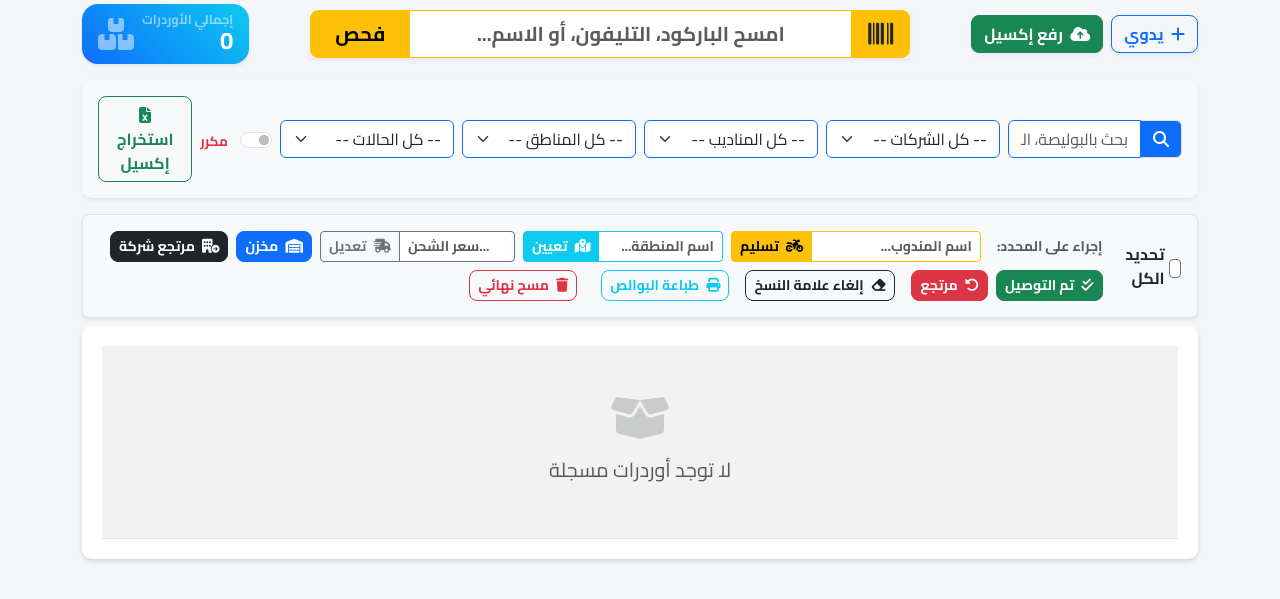
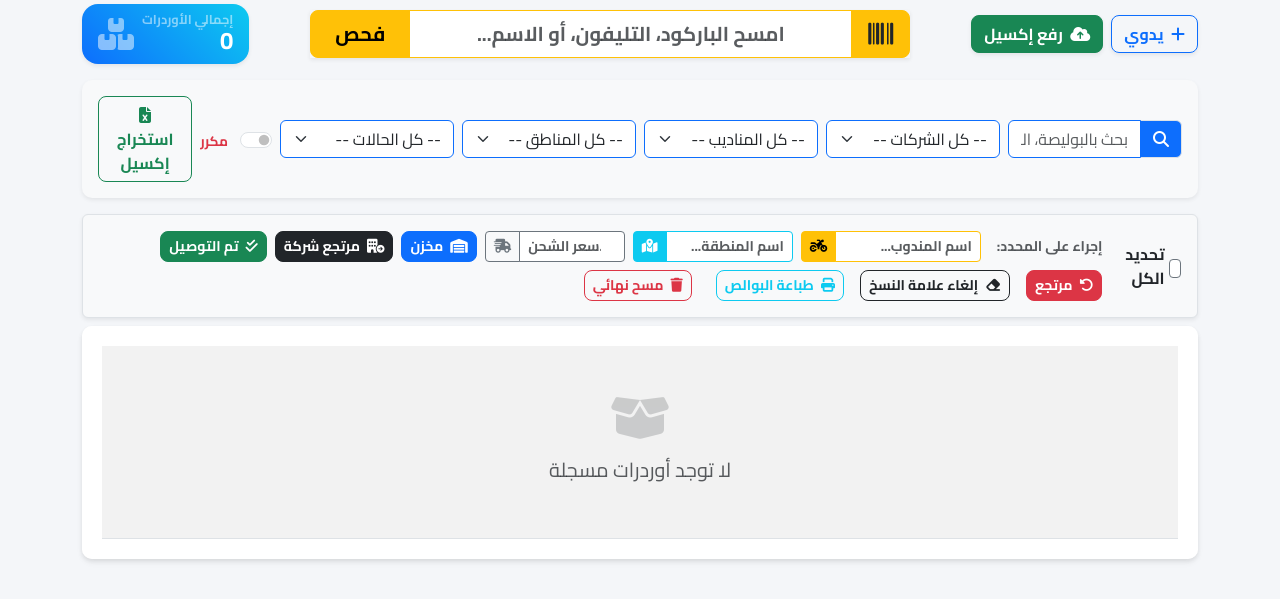
Before and after one commit to mostafa3sliaa/shipping-app, a Flask app: page / in a window 1280 px wide, after a click on "سجل الأوردرات". Shown: the part 102-701 px from the top of the page. Run offline with Flask 3, Linux system fonts and the light colour scheme; the visitor is signed in with stand-in values (Sample User, id 1); data that the repository does not hold is empty; some libraries are stand-ins or nearby versions.

Commit message:
Remove text words from bulk action buttons and support Enter key execution

```diff
--- a/templates/index.html
+++ b/templates/index.html
@@ -358,29 +358,29 @@
                 <div class="d-flex gap-2 flex-wrap">
                     <span class="text-muted align-self-center small fw-bold me-2">إجراء على المحدد:</span>
                     <input type="hidden" name="action" id="mainBulkActionField">
-                    <div class="input-group input-group-sm" style="width: 250px;">
-                        <input type="text" name="courier_name" list="couriers_list" class="form-control border-warning fw-bold" placeholder="اسم المندوب..." onkeypress="if(event.key === 'Enter'){ event.preventDefault(); document.getElementById('mainBulkActionField').value='assign_courier'; this.form.submit(); }">
-                        <button type="submit" class="btn btn-warning fw-bold" onclick="document.getElementById('mainBulkActionField').value='assign_courier'">
-                            <i class="fa-solid fa-motorcycle me-1"></i> تسليم
+                    <div class="input-group input-group-sm" style="width: 180px;">
+                        <input type="text" name="courier_name" list="couriers_list" class="form-control border-warning fw-bold" placeholder="اسم المندوب..." onkeydown="if(event.key === 'Enter'){ event.preventDefault(); document.getElementById('mainBulkActionField').value='assign_courier'; this.form.submit(); }">
+                        <button type="submit" class="btn btn-warning fw-bold" title="تسليم للمندوب" onclick="document.getElementById('mainBulkActionField').value='assign_courier'">
+                            <i class="fa-solid fa-motorcycle"></i>
                         </button>
                     </div>
 
-                    <div class="input-group input-group-sm" style="width: 200px;">
-                        <input type="text" name="bulk_region_name" list="regions_list" class="form-control border-info fw-bold" placeholder="اسم المنطقة..." onkeypress="if(event.key === 'Enter'){ event.preventDefault(); document.getElementById('mainBulkActionField').value='set_region'; this.form.submit(); }">
+                    <div class="input-group input-group-sm" style="width: 160px;">
+                        <input type="text" name="bulk_region_name" list="regions_list" class="form-control border-info fw-bold" placeholder="اسم المنطقة..." onkeydown="if(event.key === 'Enter'){ event.preventDefault(); document.getElementById('mainBulkActionField').value='set_region'; this.form.submit(); }">
                         <datalist id="regions_list">
                             {% for r in regions %}
                             <option value="{{ r }}">
                             {% endfor %}
                         </datalist>
-                        <button type="submit" class="btn btn-info text-white fw-bold" onclick="document.getElementById('mainBulkActionField').value='set_region'">
-                            <i class="fa-solid fa-map-location-dot me-1"></i> تعيين
+                        <button type="submit" class="btn btn-info text-white fw-bold" title="تعيين المنطقة" onclick="document.getElementById('mainBulkActionField').value='set_region'">
+                            <i class="fa-solid fa-map-location-dot"></i>
                         </button>
                     </div>
 
-                    <div class="input-group input-group-sm" style="width: 195px;">
-                        <input type="number" step="0.5" name="bulk_shipping_fee" class="form-control border-secondary fw-bold" placeholder="سعر الشحن..." onkeypress="if(event.key === 'Enter'){ event.preventDefault(); document.getElementById('mainBulkActionField').value='set_shipping_fee'; this.form.submit(); }">
-                        <button type="submit" class="btn btn-outline-secondary fw-bold" onclick="document.getElementById('mainBulkActionField').value='set_shipping_fee'">
-                            <i class="fa-solid fa-truck-fast me-1"></i> تعديل
+                    <div class="input-group input-group-sm" style="width: 140px;">
+                        <input type="number" step="0.5" name="bulk_shipping_fee" class="form-control border-secondary fw-bold" placeholder="سعر الشحن..." onkeydown="if(event.key === 'Enter'){ event.preventDefault(); document.getElementById('mainBulkActionField').value='set_shipping_fee'; this.form.submit(); }">
+                        <button type="submit" class="btn btn-outline-secondary fw-bold" title="تعديل سعر الشحن" onclick="document.getElementById('mainBulkActionField').value='set_shipping_fee'">
+                            <i class="fa-solid fa-truck-fast"></i>
                         </button>
                     </div>
 
```
